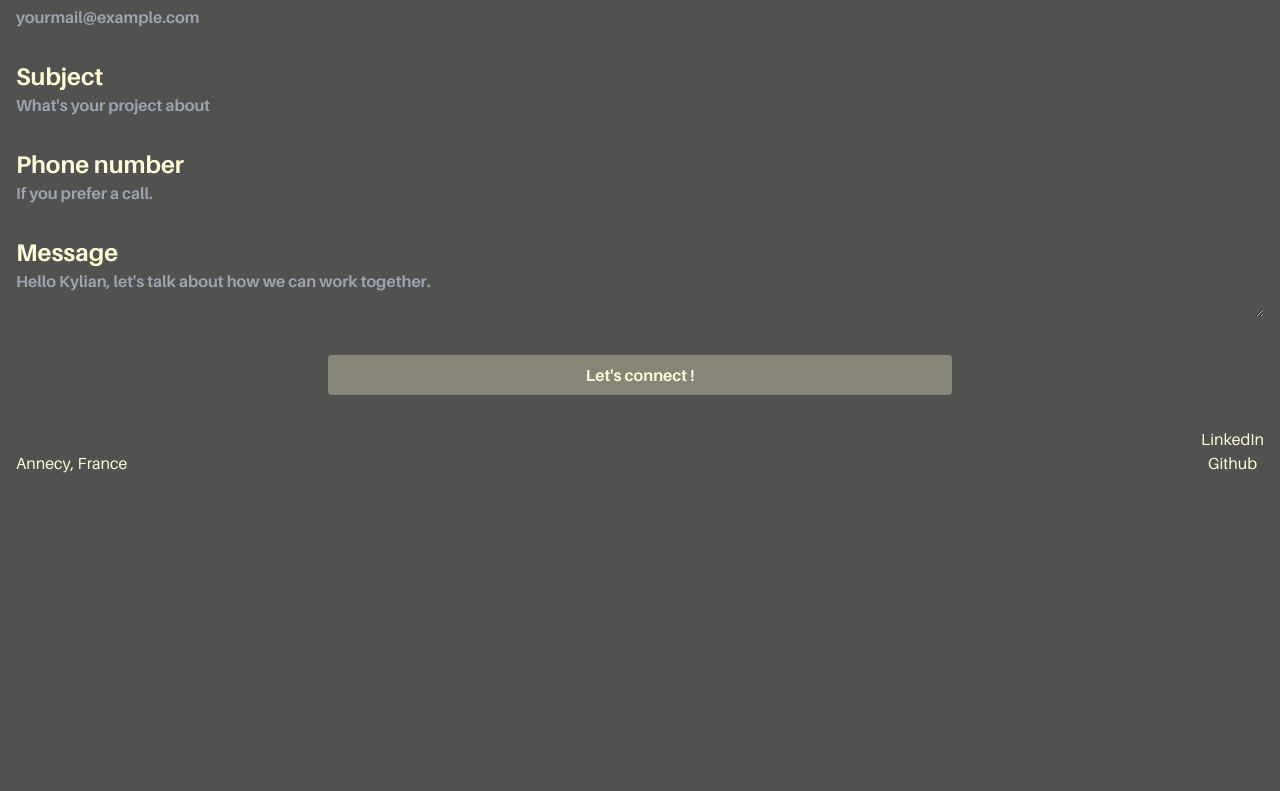
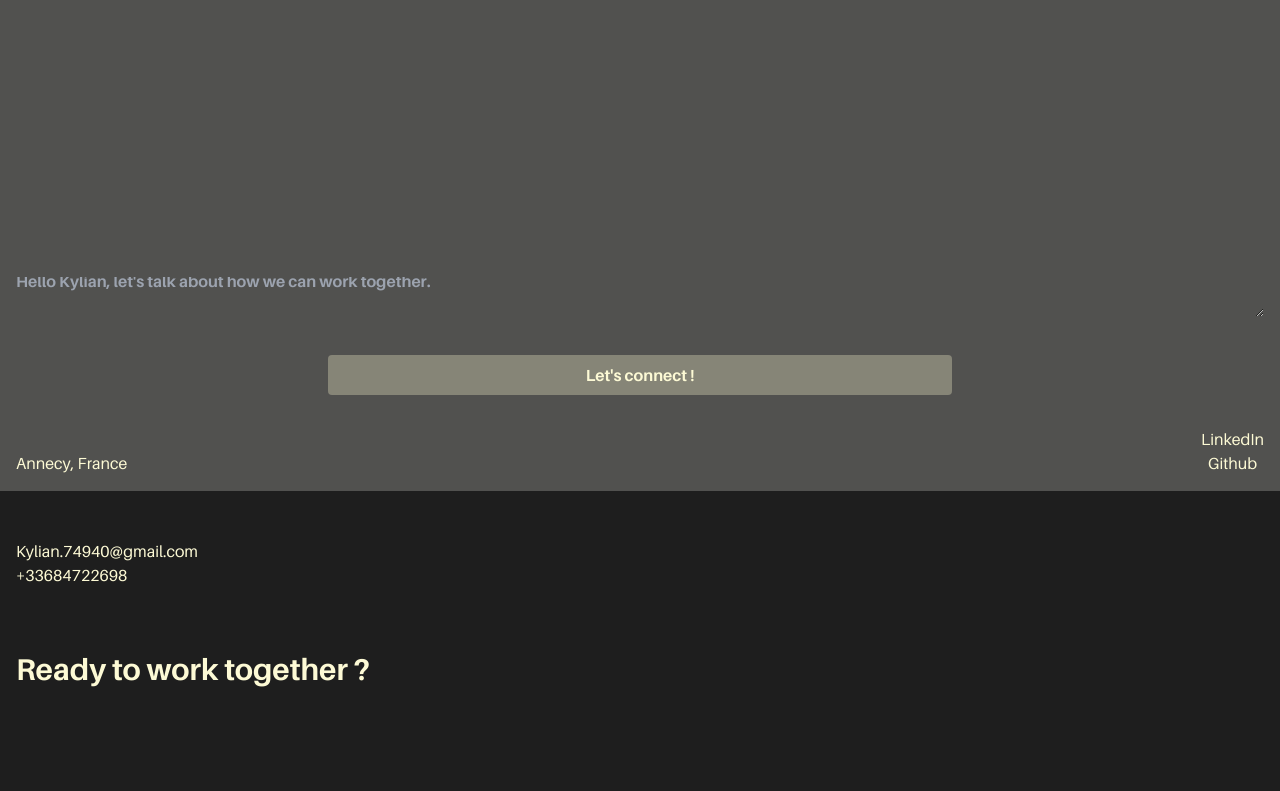
Before and after one commit to KylianZamy74/Portfolio-Kylian-Zamy, a Next.js app in the folder my-project/: page /contact in a window 1280 px wide. Shown: the part 1323-2114 px from the top of the page. Before the commit the page ends 1814 px from the top, so only its background shows below. Built offline with nearby package versions, Linux system fonts and the light colour scheme.

Commit message:
feat transition des pages

```diff
--- a/my-project/package.json
+++ b/my-project/package.json
@@ -10,6 +10,9 @@
   },
   "dependencies": {
     "framer-motion": "^11.15.0",
+    "gsap": "^3.12.5",
+    "lenis": "^1.1.18",
+    "locomotive-scroll": "^5.0.0-beta.21",
     "next": "15.1.2",
     "react": "^19.0.0",
     "react-dom": "^19.0.0",
--- a/my-project/src/components/Layout/Inner.tsx
+++ b/my-project/src/components/Layout/Inner.tsx
@@ -1,8 +1,78 @@
+import {motion} from "framer-motion";
+import "./inner.scss";
+import Header from "../Header";
+export default function Inner({children}) {
 
-export default function Inner({children}) {
+    const anim = (variants) => {
+        return{
+            initial: "initial",
+            animate: "enter",
+            exit: "exit",
+            variants
+        }
+    }
+
+    const opacity = {
+        initial: {
+            opacity: 0
+        },
+        enter: {
+            opacity: 1,
+        },
+        exit: {
+            opacity:1
+        }
+    }
+
+    const slide = {
+        initial: {
+            top: "100vh"
+        },
+        enter: {
+            top:"100vh"
+        },
+        exit:{
+            top:"0",
+            transition: {
+                duration:1,
+                ease:[0.76, 0, 0.24, 1]
+            }
+        }
+    }
+
+    const perspective = {
+        initial: {
+            y:0,
+            scale:1,
+            opacity:1
+        },
+        enter: {
+            y:0,
+            scale:1,
+            opacity:1
+        },
+        exit: {
+            y: -100,
+            scale:0.9,
+            transition: {
+                duration:1.2,
+                ease:[0.76, 0, 0.24, 1]
+            },
+            opacity: 0.5
+        }
+    }
+
     return(
         <>
-            {children}
+            <div className="inner">
+                <motion.div {...anim(slide)} className="slide"/>
+                    <motion.div {...anim(perspective)} className="page">
+                        <motion.div {...anim(opacity)}>
+                        <Header />
+                                {children}
+                        </motion.div>
+                    </motion.div>
+            </div>
         </>
     )
 }
--- /dev/null
+++ b/my-project/src/components/Layout/inner.scss
@@ -0,0 +1,15 @@
+.inner {
+    background-color: black;
+    .page{
+        background-color: #51514F;
+    }
+    .slide {
+        position: fixed;
+        z-index: 3;
+        top:0;
+        left:0;
+        background-color: #51514F;
+        width: 100vw;
+        height: 100vh;
+        }
+    }
--- a/my-project/src/pages/_app.tsx
+++ b/my-project/src/pages/_app.tsx
@@ -1,17 +1,32 @@
 // pages/_app.js
 import { AnimatePresence } from "framer-motion";
-// Importation du router Next.js
 import type { AppProps } from "next/app";
-import "@/styles/global.css"; // Assurez-vous que vous avez un fichier CSS global
-import Header from "@/components/Header";
+import "@/styles/global.css";
+import Footer from "@/components/Footer";
+import { useEffect } from "react";
+
 function MyApp({ Component, pageProps, router }: AppProps) {
  // Utilisation du router pour récupérer la route
 
+ useEffect(() => {
+    (
+      async() => {
+        const LocomotiveScroll = (await import('locomotive-scroll')).default;
+        const locomotiveScroll = new LocomotiveScroll();
+      }
+    )()
+ }, []);
+
   return (
+    <>
+
     <AnimatePresence mode="wait">
-     <Header />
         <Component key={router.route} {...pageProps} />
     </AnimatePresence>
+    <Footer />
+
+
+    </>
   );
 }
 
--- a/my-project/src/pages/contact.tsx
+++ b/my-project/src/pages/contact.tsx
@@ -1,12 +1,12 @@
 import React from "react";
 import '@/styles/global.css';
-import Header from "@/components/Header";
 import { useModalStore } from "@/store/ModalStore/useModalStore";
 import Menu from "@/components/Modal/MenuModal";
 import { useScrollMenuStore } from "@/store/ModalStore/useScrollMenuStore";
 import { useScrollService } from "@/services/useScrollService";
 import {motion} from "framer-motion";
 import MenuOpen from "@/components/Modal/OpenMenuOnScroll";
+import Inner from "@/components/Layout/Inner";
 export default function Contact() {
 
     const { isOpen } = useModalStore();
@@ -17,6 +17,7 @@ export default function Contact() {
     return (
         <>
 
+            <Inner>
                 <div className="flex-col flex justify-center h-screen p-4">
                     <h1 className="text-[#FDFAD5] text-6xl">Let&apos;s begin a <strong className="text-[#F97316]">project.</strong></h1>
                 </div>
@@ -37,7 +38,6 @@ export default function Contact() {
                         </div>
                     </div>
                 </section>
-
                 <section className="mt-32 px-4">
                     <form className="text-[#FDFAD5] font-bold">
                         <div>
@@ -65,7 +65,6 @@ export default function Contact() {
                         </div>
                     </form>
                 </section>
-
                 <footer className="flex justify-between text-[#FDFAD5] p-4 pt-8 ">
                     <div className="mt-6">
                         <span>Annecy, France</span>
@@ -75,6 +74,7 @@ export default function Contact() {
                         <button>Github</button>
                     </div>
                 </footer>
+            </Inner>
             {isOpen && <Menu />}
             {showMenu && (
                 <motion.div
--- a/my-project/src/pages/index.tsx
+++ b/my-project/src/pages/index.tsx
@@ -1,10 +1,9 @@
 "use client";
-import React from "react";
+import React, { useEffect } from "react";
 import { motion } from "framer-motion";
 import "@/styles/global.css";
 import { LuArrowDownRight } from "react-icons/lu";
-import Footer from "@/components/Footer";
-import Header from "@/components/Header";
+import Inner from "@/components/Layout/Inner";
 import Article from "@/components/Article";
 import Menu from "@/components/Modal/MenuModal";
 import { useModalStore } from "@/store/ModalStore/useModalStore";
@@ -15,38 +14,72 @@ import MenuOpen from "@/components/Modal/OpenMenuOnScroll";
 import { useScrollService } from "@/services/useScrollService";
 import Link from "next/link";
 
+
 export default function Home() {
     const { isOpen } = useModalStore();
     const { isProjectOpen } = useProjectModalStore();
 
+
     const showMenu = useScrollMenuStore((state) => state.showMenu);
     useScrollService();
 
+    useEffect( ()  => {
+        const initgsap = async() => {
+            const { gsap } = await import('gsap');
+            const {ScrollTrigger} = await import('gsap/ScrollTrigger');
+            gsap.registerPlugin(ScrollTrigger);
+
+
+        gsap.fromTo(
+            ".char",
+            { opacity: 0, y: 20 },
+            {
+                opacity:1,
+                y:0,
+                delay:0.1,
+                duration:0.1,
+                stagger:0.03,
+                ease:"power2.out",
+                scrollTrigger: {
+                    trigger: "text-triggered",
+                    start: "top 80%",
+                    once:true,
+                }
+            }
+        )
+    }
+        initgsap();
+    }, [])
+
+   function splitTextIntoChar(text: string) {
+    return text.split("").map((char, index) => (
+        <span className="char"key={index} >{char}</span>
+    ));
+   };
+
     return (
         <>
-            <main>
                 {/* Section d'introduction */}
+                <Inner>
                     <div className="flex-col flex justify-center h-screen p-4">
-                    <h1 className="text-[#FDFAD5] text-6xl">Freelance Developer.</h1>
-                    <em className="text-[#F97316] font-light">Fullstack.</em>
+                            <h1 className="text-[#FDFAD5] text-6xl ">{splitTextIntoChar("Freelance Developer.")}</h1>
+                        <em className="text-[#F97316] font-light ">{splitTextIntoChar("Fullstack.")}</em>
                     </div>
-
-                <div className="text-right text-3xl p-4 pb-24">
-                    <p className="text-[#FDFAD5]">
-                        With every line, I plant the
+                    <div className="text-right text-3xl p-4 pb-24 text-[#FDFAD5]">
+                        <p className="text-[#FDFAD5 text-triggered">
+                            <span>{splitTextIntoChar("With every line, I plant the")}</span>
                             <span className="text-[#A3B46A]"> seed</span>, crafting
                             <span className="text-[#668DCF]"> solutions</span> to match
                             <span className="text-[#F97316]"> your need</span>.
                         </p>
                     </div>
-
                     {/* Section de présentation */}
                     <div className="w-full">
                         <section className=" lg:flex-row bg-[#FDFAD5] h-screen text-3xl flex justify-center items-center p-4 flex-col">
-                        <div className="mt-24 flex-col flex">
+                            <div className="mt-24 flex-col flex text-triggered">
                                 <p>
                                     <em>
-                                    I&apos;m a passionate web developer eager to craft sleek, elegant, and functional solutions.
+                                        {splitTextIntoChar("I'm a passionate web developer eager to craft sleek, elegant, and functional solutions.")}
                                     </em>
                                 </p>
                                 <p>
@@ -66,13 +99,10 @@ export default function Home() {
                                 </em>
                             </Link>
                         </section>
-
-
                         {/* Section My work */}
                         <Article />
-                    <Footer />
                     </div>
-            </main>
+                </Inner>
 
 
             {isOpen && <Menu />}
```
Also changed, not shown: my-project/src/pages/about.tsx (+5 -5 lines), 1 other file (tests, documents, lock files or other folders). Lines whose indentation alone changed are shown as unchanged.
